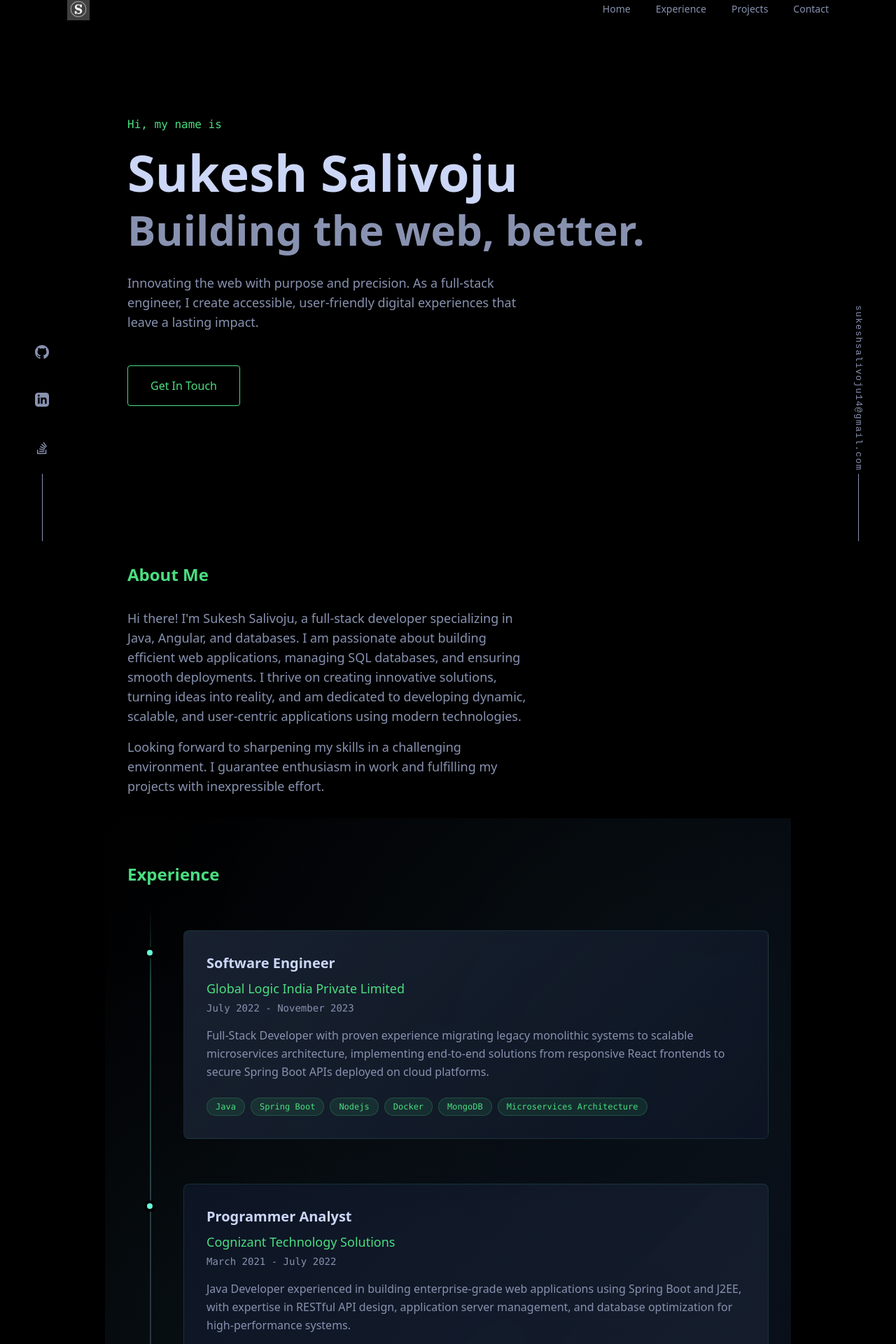
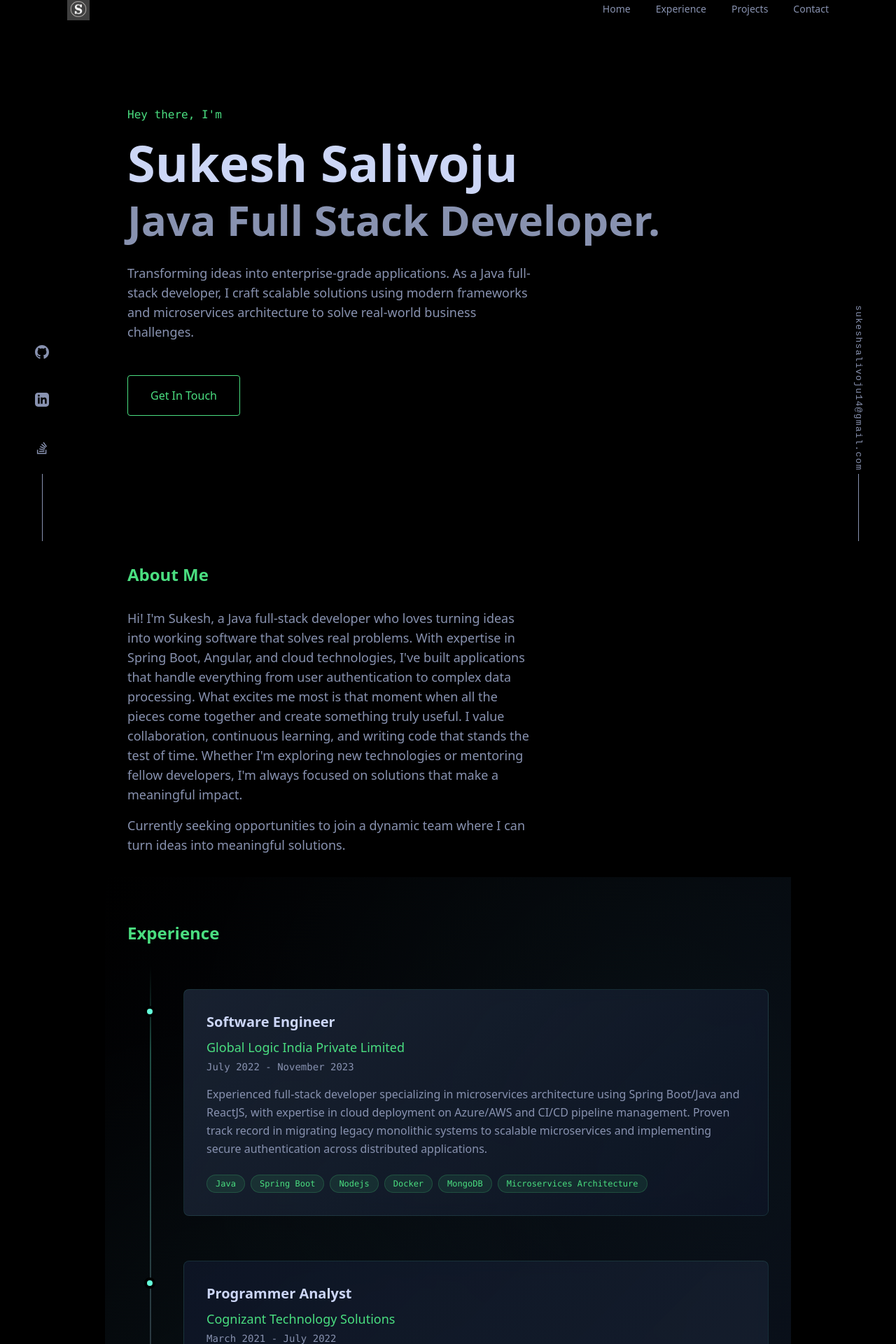
Before and after one commit to salivoju/portfolio, an Angular app: page / in a window 1280 px wide. Shown: the part 27-1947 px from the top of the page at 70% size. Built offline with nearby package versions, Linux system fonts and the light colour scheme.

Commit message:
Feat: Added Email Service

```diff
--- a/src/app/components/about-me/about-me.component.html
+++ b/src/app/components/about-me/about-me.component.html
@@ -1,13 +1,11 @@
 <section id="about-me" class="section-container">
   <h2 class="section-title" data-aos="fade-up" data-aos-delay="100">About Me</h2>
   <p class="text-slate max-w-xl text-lg mb-4" data-aos="fade-up" data-aos-delay="200">
-    Hi there! I'm Sukesh Salivoju, a full-stack developer specializing in Java, Angular, and databases.
-    I am passionate about building efficient web applications, managing SQL databases, and ensuring smooth deployments.
-    I thrive on creating innovative solutions, turning ideas into reality, and am dedicated to developing dynamic, scalable, and user-centric applications
-    using modern technologies.
+    Hi! I'm Sukesh, a Java full-stack developer who loves turning ideas into working software that solves real problems.
+    With expertise in Spring Boot, Angular, and cloud technologies, I've built applications that handle everything from user authentication to complex data processing. What excites me most is that moment when all the pieces come together and create something truly useful.
+I value collaboration, continuous learning, and writing code that stands the test of time. Whether I'm exploring new technologies or mentoring fellow developers, I'm always focused on solutions that make a meaningful impact.
   </p>
   <p class="text-slate max-w-xl text-lg" data-aos="fade-up" data-aos-delay="200">
-    Looking forward to sharpening my skills in a challenging environment. I guarantee enthusiasm in work and fulfilling
-    my projects with inexpressible effort.
+    Currently seeking opportunities to join a dynamic team where I can turn ideas into meaningful solutions.
   </p>
 </section>
--- a/src/app/components/contact/contact.component.ts
+++ b/src/app/components/contact/contact.component.ts
@@ -48,7 +48,7 @@ export class ContactComponent implements OnInit {
         message: this.contactForm.value.message.trim()
       };
 
-      this.emailService.sebdEmail(formData).subscribe({
+      this.emailService.sendEmail(formData).subscribe({
         next: (response) => {
           this.uploadMessage = response.message || 'Thanks for reaching out! I\'ll get back to you soon.';
           this.isError = false;
--- a/src/app/components/experience/experience.component.ts
+++ b/src/app/components/experience/experience.component.ts
@@ -25,7 +25,7 @@ export class ExperienceComponent implements OnInit, OnDestroy, AfterViewInit {
       title: 'Software Engineer',
       company: 'Global Logic India Private Limited',
       period: 'July 2022 - November 2023',
-      description: 'Full-Stack Developer with proven experience migrating legacy monolithic systems to scalable microservices architecture, implementing end-to-end solutions from responsive React frontends to secure Spring Boot APIs deployed on cloud platforms.',
+      description: 'Experienced full-stack developer specializing in microservices architecture using Spring Boot/Java and ReactJS, with expertise in cloud deployment on Azure/AWS and CI/CD pipeline management. Proven track record in migrating legacy monolithic systems to scalable microservices and implementing secure authentication across distributed applications.',
       techStack: ['Java', 'Spring Boot', 'Nodejs', 'Docker', 'MongoDB', 'Microservices Architecture']
     },
     {
@@ -33,7 +33,7 @@ export class ExperienceComponent implements OnInit, OnDestroy, AfterViewInit {
       title: 'Programmer Analyst',
       company: 'Cognizant Technology Solutions',
       period: 'March 2021 - July 2022',
-      description: 'Java Developer experienced in building enterprise-grade web applications using Spring Boot and J2EE, with expertise in RESTful API design, application server management, and database optimization for high-performance systems.',
+      description: 'Enterprise Java developer with expertise in building multi-tier applications using Spring Boot, J2EE, and service-oriented architecture. Managed database optimization, application server deployments, and implemented comprehensive testing strategies to ensure high-performance, scalable systems.',
       techStack: ['Java', 'Spring Boot', 'RESTful APIs', 'SQL Server', 'J2EE Frameworks', 'Enterprise Application Server']
     },
     {
@@ -41,7 +41,7 @@ export class ExperienceComponent implements OnInit, OnDestroy, AfterViewInit {
       title: 'Programmer Analyst Trainee',
       company: 'Avon Technologies India Private Limited',
       period: 'January 2020 - February 2021',
-      description: 'Spring Boot Developer experienced in designing robust backend services with Java and Hibernate, implementing secure MySQL-based authentication systems, and managing complete software development lifecycles from design to deployment.',
+      description: 'Contributed to Spring Boot application development, building secure backend services using Java, Spring, Hibernate, and MySQL authentication. Gained hands-on experience in full SDLC phases, implementing DAO patterns, dependency injection, and frontend integration using Struts and Java web technologies.',
       techStack: ['Java', 'Spring Boot', 'Hibernate', 'MySQL', 'HTML', 'CSS', 'SDLC']
     }
   ];
--- a/src/app/components/hero/hero.component.html
+++ b/src/app/components/hero/hero.component.html
@@ -1,15 +1,15 @@
 <section class="min-h-screen flex items-center px-4 sm:px-6 lg:px-8">
     <div class="max-w-4xl text-left">
-        <h1 class="text-green-400 font-mono mb-5" data-aos="fade-up" data-aos-delay="100">Hi, my name is</h1>
+        <h1 class="text-green-400 font-mono mb-5" data-aos="fade-up" data-aos-delay="100">Hey there, I'm</h1>
         <h2 class="text-5xl sm:text-7xl font-bold text-lightest-slate mb-4" data-aos="fade-up" data-aos-delay="200">
             Sukesh Salivoju
         </h2>
         <h3 class="text-4xl sm:text-6xl font-bold text-slate mb-8" data-aos="fade-up" data-aos-delay="300">
-            Building the web, better.
+            Java Full Stack Developer.
         </h3>
         <p class="text-slate max-w-xl text-lg mb-12" data-aos="fade-up" data-aos-delay="400">
-            Innovating the web with purpose and precision. As a full-stack engineer, I create accessible, user-friendly
-            digital experiences that leave a lasting impact.
+            Transforming ideas into enterprise-grade applications. As a Java full-stack developer, I craft scalable solutions using
+            modern frameworks and microservices architecture to solve real-world business challenges.
         </p>
         <a href="#contact"
             class="inline-block px-8 py-4 border border-green-400 text-green-400 rounded hover:bg-green-400/10 transition-colors"
--- a/src/app/components/projects/projects.component.ts
+++ b/src/app/components/projects/projects.component.ts
@@ -27,6 +27,26 @@ interface Project {
 export class ProjectsComponent {
   projects: Project[] = [
     {
+      title: 'Personal Portfolio Website',
+      description: [
+        'Created a comprehensive portfolio platform designed to showcase professional projects, technical skills, and enable seamless client communication.',
+        'The platform leverages modern web technologies including TypeScript for type safety and EmailJS for client-side email handling without backend dependencies.'
+      ],
+      techStack: [
+        { name: 'Angular', icon: 'https://cdn.jsdelivr.net/npm/devicon@2.16.0/icons/angular/angular-original.svg' },
+        { name: 'TypeScript', icon: 'https://cdn.jsdelivr.net/npm/devicon@2.16.0/icons/typescript/typescript-original.svg' },
+        { name: 'HTML5', icon: 'https://cdn.jsdelivr.net/npm/devicon@2.16.0/icons/html5/html5-original.svg' },
+        { name: 'CSS3', icon: 'https://cdn.jsdelivr.net/npm/devicon@2.16.0/icons/css3/css3-original.svg' },
+        { name: 'EmailJS', icon: 'https://cdn.jsdelivr.net/npm/simple-icons@v9/icons/gmail.svg' },
+        { name: 'Vercel', icon: 'https://cdn.jsdelivr.net/npm/simple-icons@v9/icons/vercel.svg' }
+        ],
+      image: '/assets/Portfolio.jpg',
+      aosImage: 'fade-right',
+      githubUrl: 'https://github.com/salivoju/portfolio',
+      liveUrl: 'https://sukeshsalivoju.vercel.app/',
+      category: 'FrontEnd'
+    },
+    {
       title: 'E-commerce Platform',
       description: [
         'Built a comprehensive e-commerce platform featuring dedicated microservices for user authentication, product, cart, and inventory management.',
@@ -42,7 +62,7 @@ export class ProjectsComponent {
       image: '/assets/E-commerce.jpg',
       aosImage: 'fade-right',
       githubUrl: 'https://github.com/salivoju/E-commerce-Project',
-      // liveUrl: 'https://www.amazon.com/',
+
       category: 'Full-Stack'
     },
     {
--- a/src/app/service/email.service.ts
+++ b/src/app/service/email.service.ts
@@ -1,31 +1,46 @@
-import { HttpClient, HttpErrorResponse } from '@angular/common/http';
 import { Injectable } from '@angular/core';
-import { Observable, catchError, throwError } from 'rxjs';
+import emailjs, { EmailJSResponseStatus } from '@emailjs/browser';
+import { Observable } from 'rxjs';
 import { environment } from '../../environments/environment';
 
 @Injectable({
   providedIn: 'root'
 })
 export class EmailService {
-  private apiUrl = '';
-  constructor(private http: HttpClient) {
-    this.apiUrl = environment.API_URL;
+
+  constructor() {
+    // Initialize EmailJS with your public key
+    emailjs.init(environment.emailjs.publicKey);
   }
 
-  sebdEmail(data: any): Observable<any> {
-    return this.http.post<any>(`${this.apiUrl}/send-email`, data)
-      .pipe(
-        catchError(this.handleError)
-      );
-  }
+  sendEmail(data: any): Observable<any> {
+    return new Observable(observer => {
+      const templateParams = {
+        from_name: data.name,
+        from_email: data.email,
+        subject: data.subject,
+        message: data.message,
+        to_name: 'Sukesh', // Your name
+        reply_to: data.email
+      };
 
-  private handleError(error: HttpErrorResponse): Observable<never> {
-    let errorMessage = 'An unknown error occurred!';
-    if (error.error instanceof ErrorEvent) {
-      errorMessage = `Error: ${error.error.message}`;
-    } else {
-      errorMessage = `Error Code: ${error.status}\nMessage: ${error.message}`;
-    }
-    return throwError(errorMessage);
+      emailjs.send(
+        environment.emailjs.serviceID,
+        environment.emailjs.templateID,
+        templateParams
+      ).then((response: EmailJSResponseStatus) => {
+          console.log('Email sent successfully!', response.status, response.text);
+          observer.next({
+            message: 'Thanks for reaching out! I\'ll get back to you soon.'
+          });
+          observer.complete();
+        })
+        .catch((error) => {
+          console.error('Email sending failed:', error);
+          observer.error({
+            message: 'Something went wrong. Please try again or contact me directly via email.'
+          });
+        });
+    });
   }
 }
--- a/src/environments/environment.ts
+++ b/src/environments/environment.ts
@@ -1,5 +1,9 @@
 export const environment = {
   production: false,
-  API_URL: 'http://localhost:3000/api',
-  googleAnalyticsId: ''
+  googleAnalyticsId: '',
+  emailjs: {
+    serviceID: 'service_sukesh-portfolio',
+    templateID: 'template_portfolio_cont',
+    publicKey: 'sRR7MeJZ9fkmHKlaG'
+  }
 };
```
Also changed, not shown: src/assets/Portfolio.jpg (added), 1 other file (tests, documents, lock files or other folders).
